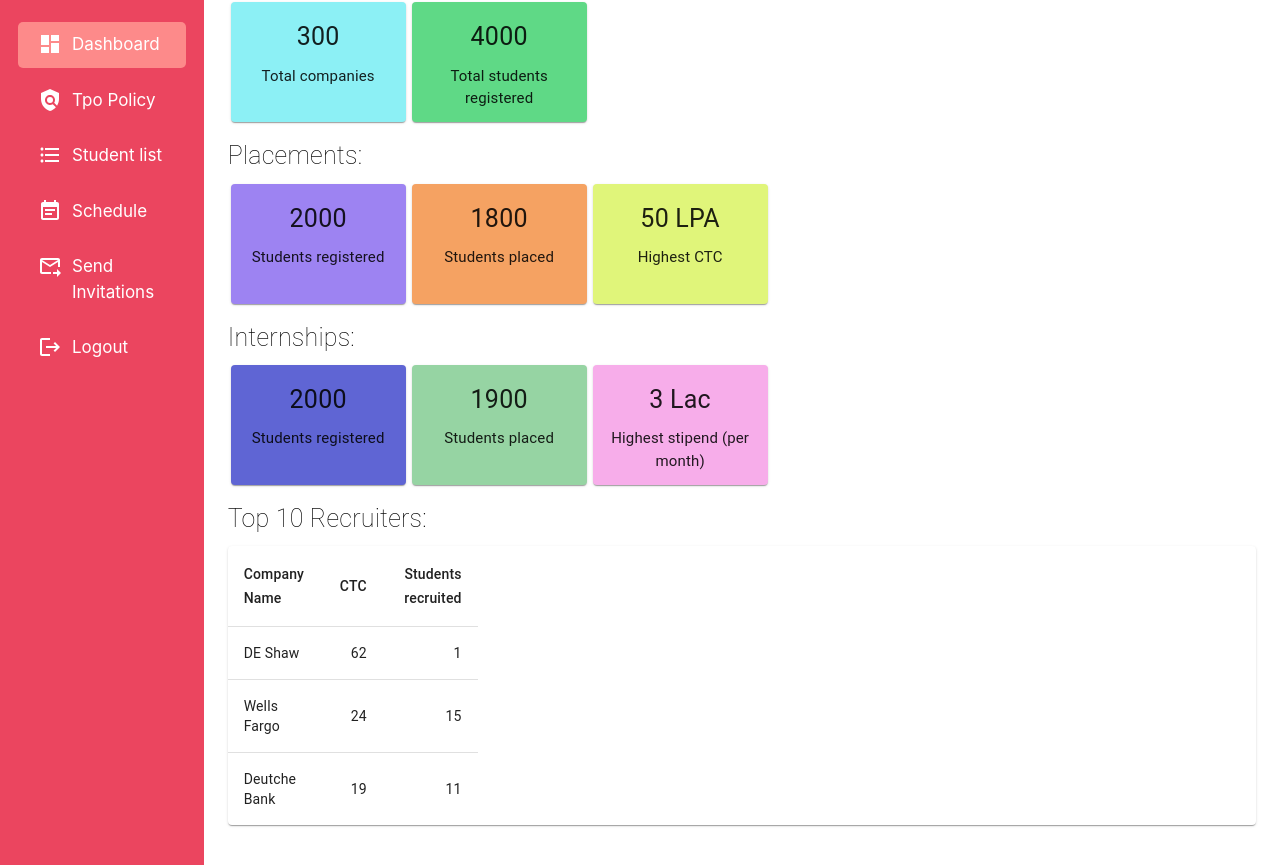
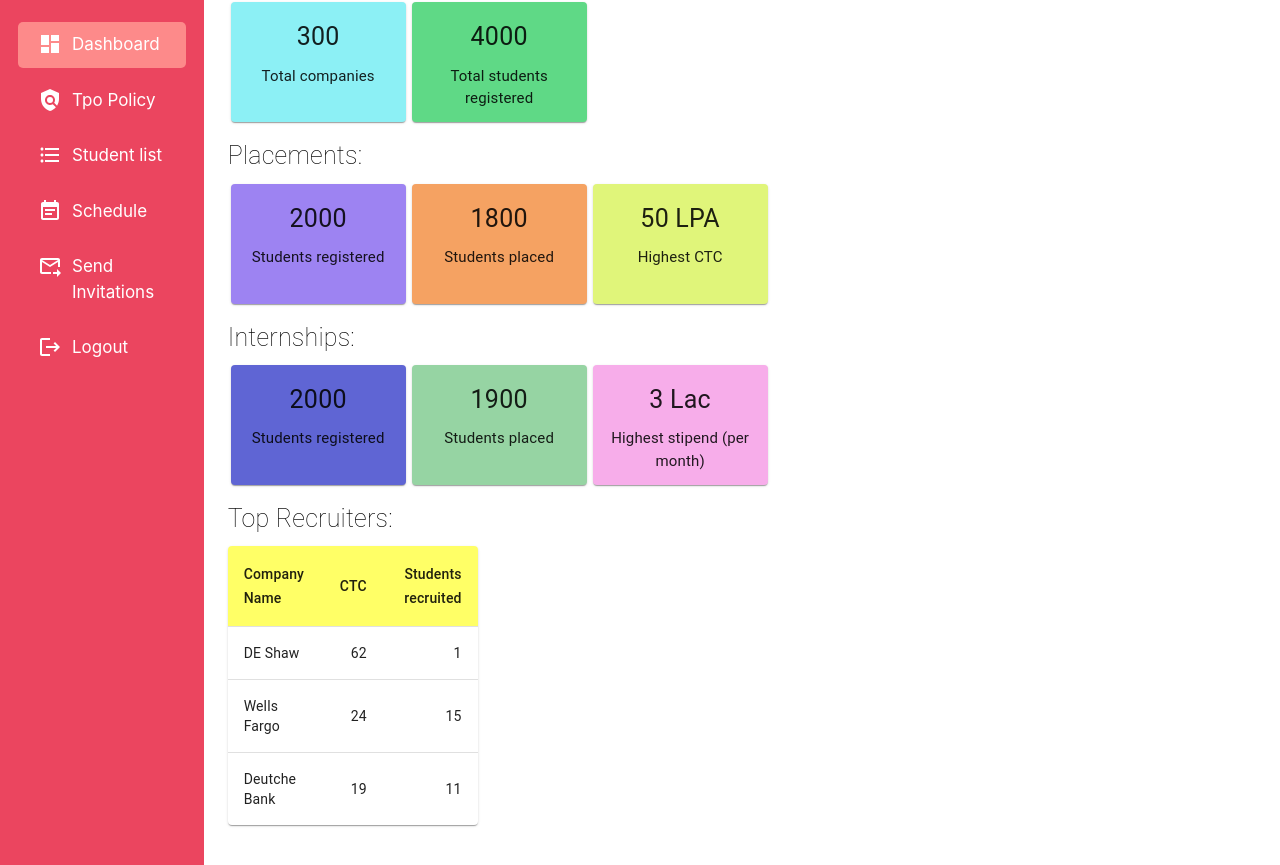
Before and after one commit to PranitRohokale/TPO-Code_miners, a React (Create React App) app: page /admin in a window 1280 px wide. Shown: the part 158-1023 px from the top of the page. Built offline with nearby package versions, Linux system fonts and the light colour scheme; no server answers.

Commit message:
loader added

```diff
--- a/src/Components/dashboard/DashboardTable.jsx
+++ b/src/Components/dashboard/DashboardTable.jsx
@@ -9,9 +9,9 @@ import Paper from '@mui/material/Paper';
 
 const DashboardTable = ({rows})=> {
   return (
-    <TableContainer component={Paper}>
-      <Table sx={{ minWidth: 250, maxWidth: 250 }} aria-label="simple table">
-        <TableHead>
+    <TableContainer component={Paper} sx={{maxWidth: 250}}>
+      <Table sx={{maxWidth: 250}} aria-label="simple table">
+        <TableHead style={{ background: "#ffff66" }}>
           <TableRow>
             <TableCell>Company Name</TableCell>
             <TableCell align="right">CTC</TableCell>
--- a/src/Screens/Admin/Dashboard/Dashboard.jsx
+++ b/src/Screens/Admin/Dashboard/Dashboard.jsx
@@ -1,18 +1,9 @@
 import * as React from "react";
 import {
     Container,
-    Snackbar,
     Typography,
-    Alert,
     Grid,
-    Card,
-    CardActions,
-    CardContent,
-    Button,
-    Dialog,
-    useMediaQuery,
 } from "@mui/material";
-import { Link } from "react-router-dom";
 import DashboardCard from "../../../Components/dashboard/DashboardCard";
 import DashboardTable from "../../../Components/dashboard/DashboardTable";
 import DashboardHeading from "../../../Components/dashboard/DashboardHeading";
@@ -59,7 +50,7 @@ var dashboardData= {
                 "color_val": "#f7adea"}
         ]
     },
-    "top10Companies": [
+    "topRecruiters": [
         createData('DE Shaw', 62, 1),
         createData('Wells Fargo', 24, 15),
         createData('Deutche Bank', 19, 11),
@@ -102,8 +93,8 @@ const AdminDashboard = () => {
                 {dashboardData.students.internships.map((row)=>(
                     <DashboardCard desc={row.desc} value={row.value} color_val={row.color_val} />))}
             </Grid>
-            <DashboardHeading text='Top 10 Recruiters:'/>
-            <DashboardTable rows={dashboardData.top10Companies}/>
+            <DashboardHeading text='Top Recruiters:'/>
+            <DashboardTable rows={dashboardData.topRecruiters}/>
         </Container>
         </div>
     );
--- a/src/Screens/Admin/ViewStudents/ViewStudents.jsx
+++ b/src/Screens/Admin/ViewStudents/ViewStudents.jsx
@@ -1,4 +1,4 @@
-import React, { useEffect, useState } from "react";
+import React, { useState } from "react";
 import {
   Container,
   Button,
@@ -10,9 +10,10 @@ import {
   TableRow,
   Paper,
   Checkbox,
+  Box,
+  CircularProgress,
 } from "@mui/material";
 import styles from "../TpoPolicy/TpoPolicy.module.css";
-import { Link } from "react-router-dom";
 // import StudentsTable from "../../../Components/AdminViewStudents/StudentsTable";
 import { GET_ALL_STUDENTS } from "../../../Graphql/Queries/AdminViewStudents/adminViewStudents";
 import { useQuery } from "@apollo/client";
@@ -61,10 +62,10 @@ const CPI_RANGES = [
 ];
 
 const cpiRangeObjFromName = (cpiRangeName) => {
-  const cpiRangeParts = cpiRangeName.split(" - ");
-  if (cpiRangeParts.length !== 2) {
+  if (cpiRangeName === CHOOSE_ALL_VAL_STR) {
     return CHOOSE_ALL_VAL_OBJ;
   }
+  const cpiRangeParts = cpiRangeName.split(" - ");
   const cpiRangeMax = Number(cpiRangeParts[0]);
   const cpiRangeMin = Number(cpiRangeParts[1]);
   return cpiRange(cpiRangeMax, cpiRangeMin);
@@ -324,8 +325,15 @@ const ViewStudents = () => {
             Log
           </Button> */}
         </div>
+
         <br />
-        {students ? (
+        {error ? (
+          "Error"
+        ) : loading ? (
+          <Box sx={{marginTop:3, textAlign:'center'}}>
+            <CircularProgress color="warning" />
+          </Box>
+        ) : (
           <TableContainer component={Paper} style={{ background: "#ffbf00" }}>
             <Table
               // sx={{ minWidth: 350, maxWidth: 350 }}
@@ -455,10 +463,7 @@ const ViewStudents = () => {
               </TableBody>
             </Table>
           </TableContainer>
-        ) : (
-          "Loading..."
         )}
-        <hr />
         <Button
           onClick={() => {}}
           variant="contained"
```
